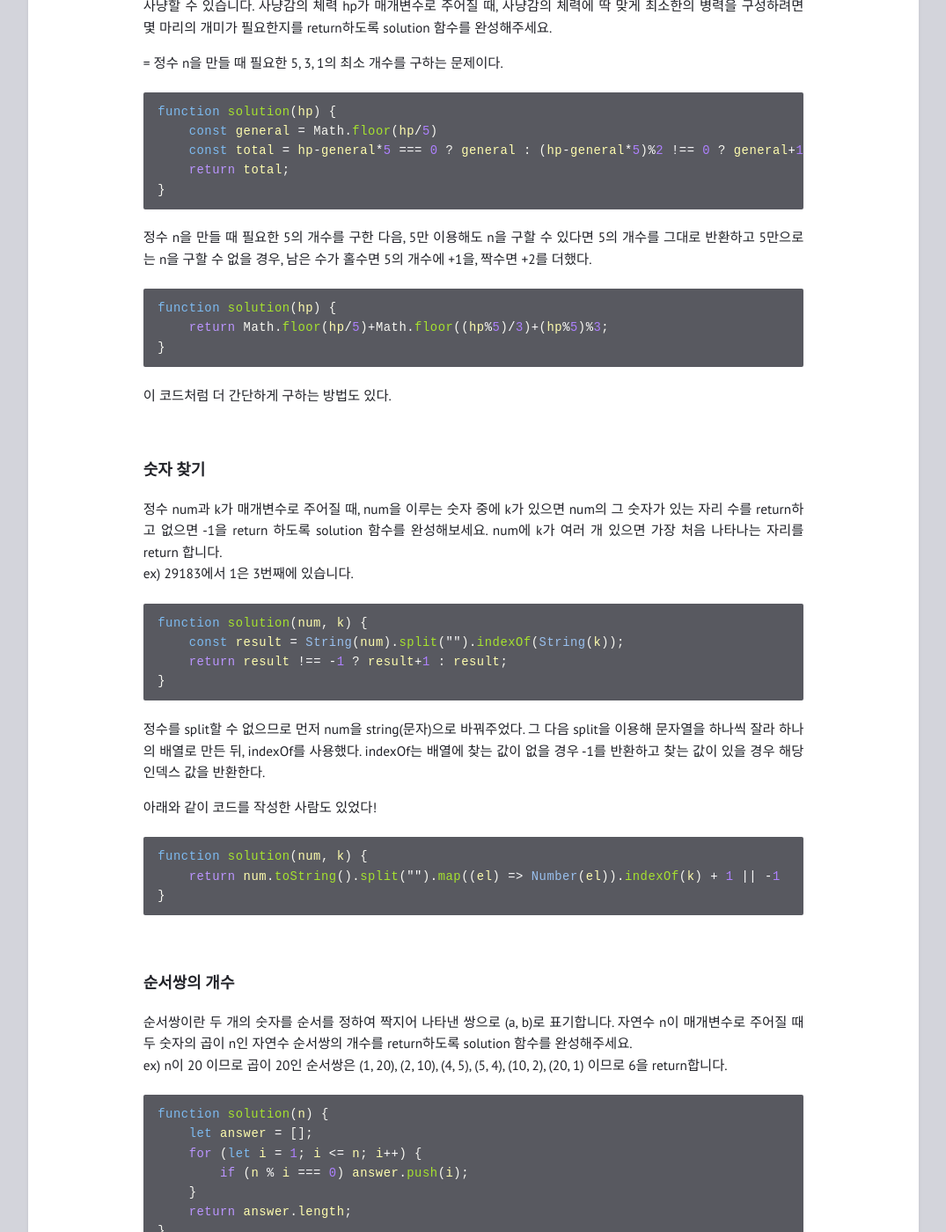
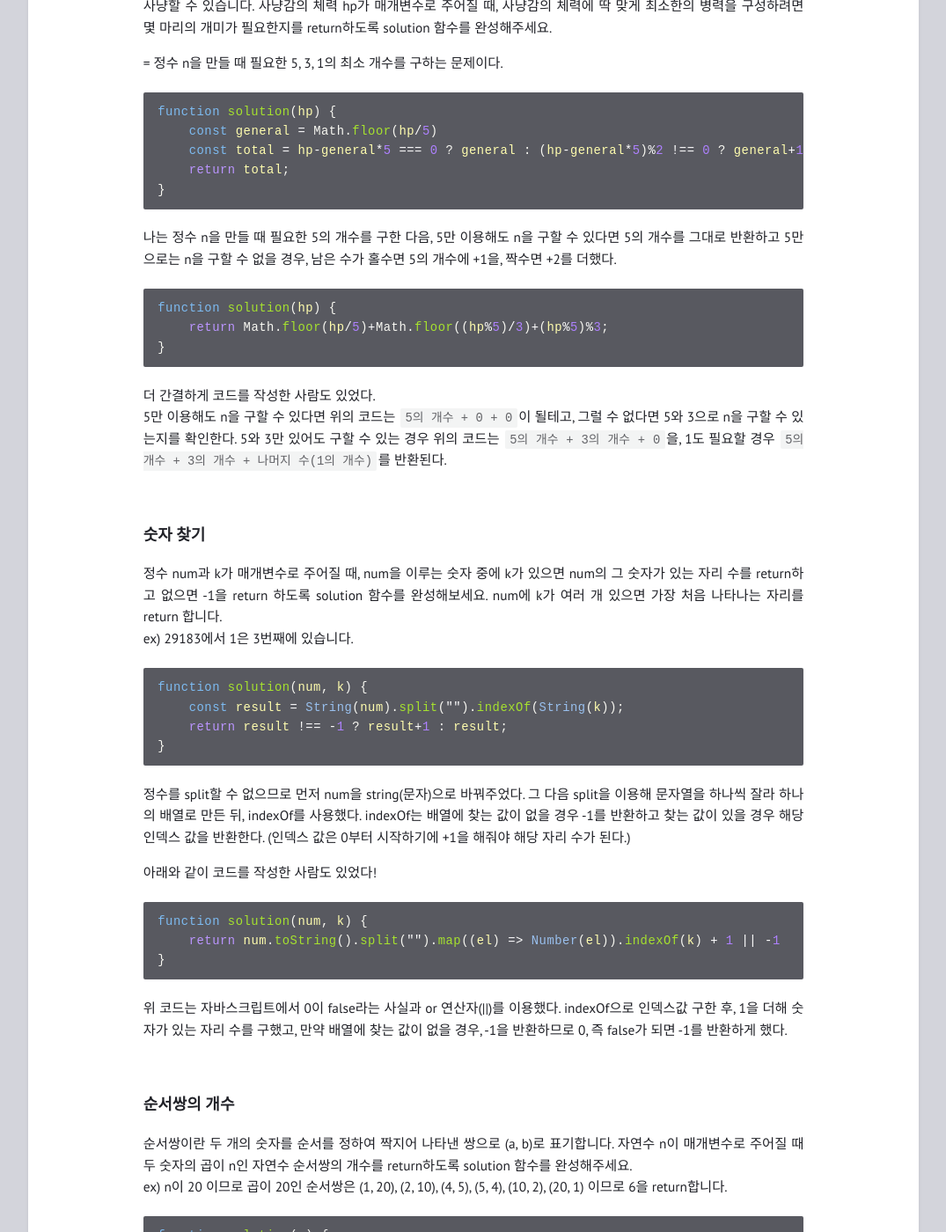
Before and after one commit to feb-dain/feb-dain.github.io, a Jekyll site: the page built from _posts/2022-10-22-minimum_index-of_the-number-of-ordered-pairs.md, in a window 1280 px wide and 1400 px high, scrolled down 381 px. Shown: the whole window at 88% size, without its empty margins (102-1177 px from the left). Built offline with Jekyll 4.4.1, drawn with Linux system fonts in a browser that asks for light colours; comment, search, counter and statistics services are not loaded; some of the changed text lies outside the part shown.

Commit message:
Add more explanation

````diff
--- a/_posts/2022-10-22-minimum_index-of_the-number-of-ordered-pairs.md
+++ b/_posts/2022-10-22-minimum_index-of_the-number-of-ordered-pairs.md
@@ -1,5 +1,5 @@
 ---
-title:  "최소 개수 구하기, 원하는 숫자 찾기(indexOf), 순서쌍(약수)의 개수 구하기"
+title: "최소 개수 구하기, 원하는 숫자 찾기(indexOf), 순서쌍(약수)의 개수 구하기"
 layout: post
 tags: Coding-Test
 ---
@@ -30,7 +30,7 @@ function solution(hp) {
     return total;
 }
 ```
-정수 n을 만들 때 필요한 5의 개수를 구한 다음, 5만 이용해도 n을 구할 수 있다면 5의 개수를 그대로 반환하고
+나는 정수 n을 만들 때 필요한 5의 개수를 구한 다음, 5만 이용해도 n을 구할 수 있다면 5의 개수를 그대로 반환하고
 5만으로는 n을 구할 수 없을 경우, 남은 수가 홀수면 5의 개수에 +1을, 짝수면 +2를 더했다.
 
 ```jsx
@@ -38,7 +38,9 @@ function solution(hp) {
     return Math.floor(hp/5)+Math.floor((hp%5)/3)+(hp%5)%3;
 }
 ```
-이 코드처럼 더 간단하게 구하는 방법도 있다.
+더 간결하게 코드를 작성한 사람도 있었다.<br>
+5만 이용해도 n을 구할 수 있다면 위의 코드는 `5의 개수 + 0 + 0`이 될테고, 그럴 수 없다면 5와 3으로 n을 구할 수 있는지를 확인한다.
+5와 3만 있어도 구할 수 있는 경우 위의 코드는 `5의 개수 + 3의 개수 + 0`을, 1도 필요할 경우 `5의 개수 + 3의 개수 + 나머지 수(1의 개수)`를 반환된다.
 
 <br>
 
@@ -56,6 +58,7 @@ function solution(num, k) {
 정수를 split할 수 없으므로 먼저 num을 string(문자)으로 바꿔주었다.
 그 다음 split을 이용해 문자열을 하나씩 잘라 하나의 배열로 만든 뒤, indexOf를 사용했다.
 indexOf는 배열에 찾는 값이 없을 경우 -1를 반환하고 찾는 값이 있을 경우 해당 인덱스 값을 반환한다.
+(인덱스 값은 0부터 시작하기에 +1을 해줘야 해당 자리 수가 된다.)
 
 아래와 같이 코드를 작성한 사람도 있었다!
 ```jsx
@@ -63,6 +66,9 @@ function solution(num, k) {
     return num.toString().split("").map((el) => Number(el)).indexOf(k) + 1 || -1
 }
 ```
+위 코드는 자바스크립트에서 0이 false라는 사실과 or 연산자(||)를 이용했다.
+indexOf으로 인덱스값 구한 후, 1을 더해 숫자가 있는 자리 수를 구했고,
+만약 배열에 찾는 값이 없을 경우, -1을 반환하므로 0, 즉 false가 되면 -1를 반환하게 했다.
 
 <br>
 
@@ -107,7 +113,7 @@ function solution(n) {
 }
 ```
 자바스크립트에서 0은 false로 간주된다. if 문은 조건이 true일 경우 실행된다.
-따라서 `n%i`가 0일 때마다(n의 약수가 나올 때마다) `answer`에 계속 1이 더해진다.
+따라서 `n%i`가 0일 때마다(1부터 n까지의 수 중에 n의 약수가 나올 때마다) `answer`에 계속 1이 더해진다.
 그러면 `answer`은 곧 순서쌍의 개수가 된다.
 
 <br>
````
